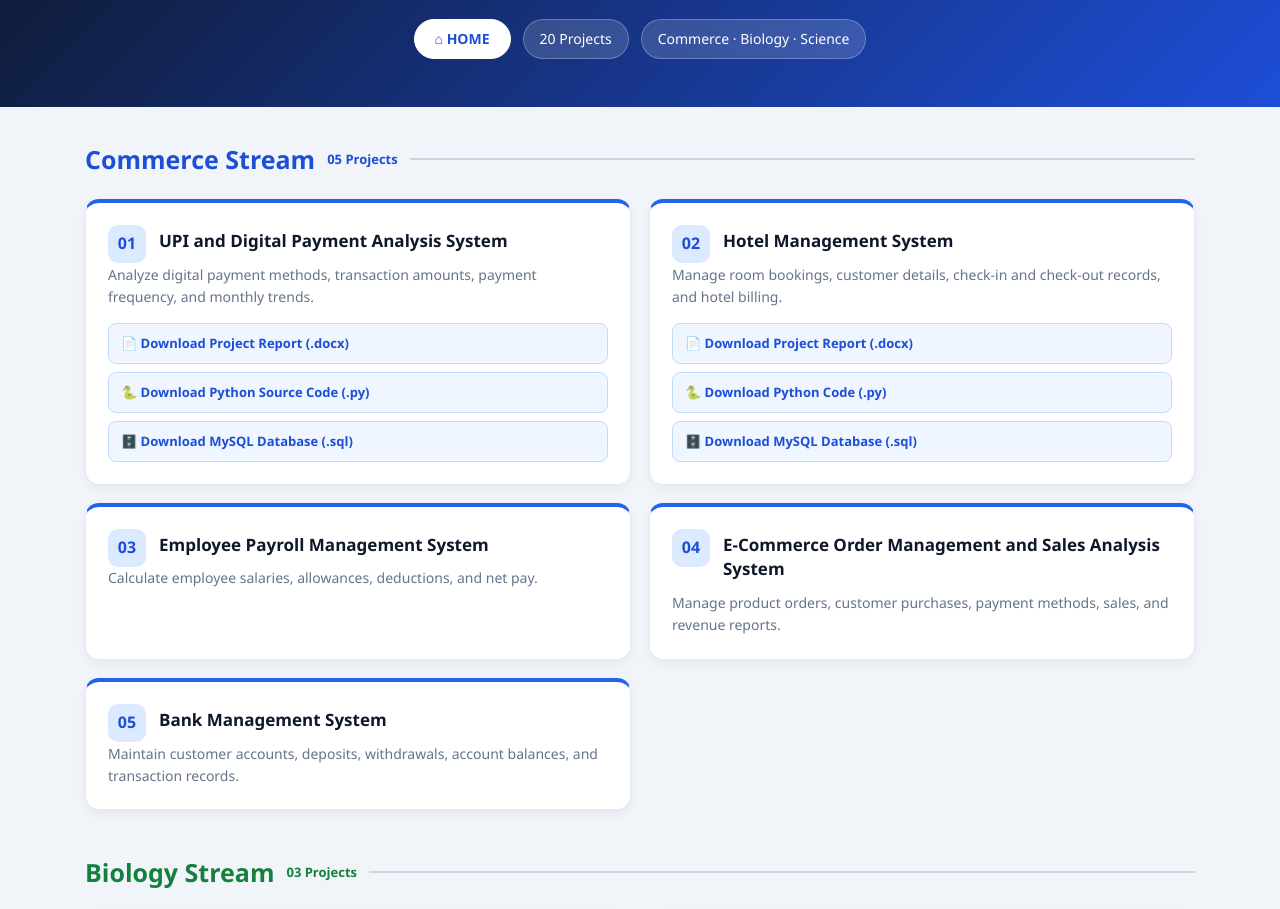
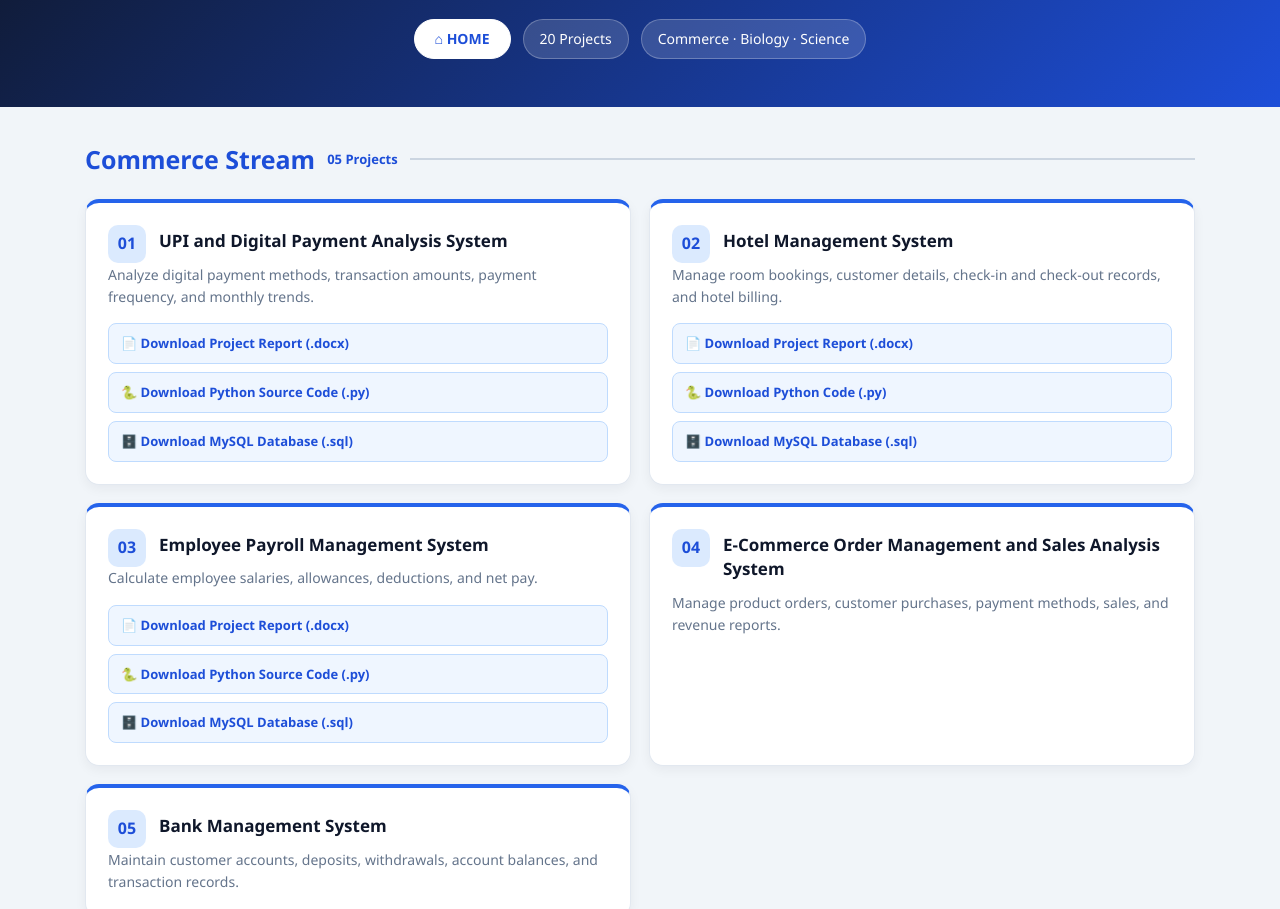
Before and after one commit to syedrafiqmsc/syedrafiqmsc.github.io, a plain HTML site: page projects.html in a window 1280 px wide. Shown: the part 151-1060 px from the top of the page. Drawn offline with Linux system fonts and the light colour scheme.

Commit message:
Update projects.html

```diff
--- a/projects.html
+++ b/projects.html
@@ -297,12 +297,26 @@ footer {
             </div>
         </article>
 
-        <article class="card">
+                <article class="card">
             <div class="card-top">
                 <span class="number">03</span>
                 <h3>Employee Payroll Management System</h3>
             </div>
             <p>Calculate employee salaries, allowances, deductions, and net pay.</p>
+
+            <div class="project-downloads">
+                <a href="emp.docx" download>
+                    📄 Download Project Report (.docx)
+                </a>
+
+                <a href="emp.py" download>
+                    🐍 Download Python Source Code (.py)
+                </a>
+
+                <a href="emp.sql" download>
+                    🗄️ Download MySQL Database (.sql)
+                </a>
+            </div>
         </article>
 
         <article class="card">
```
